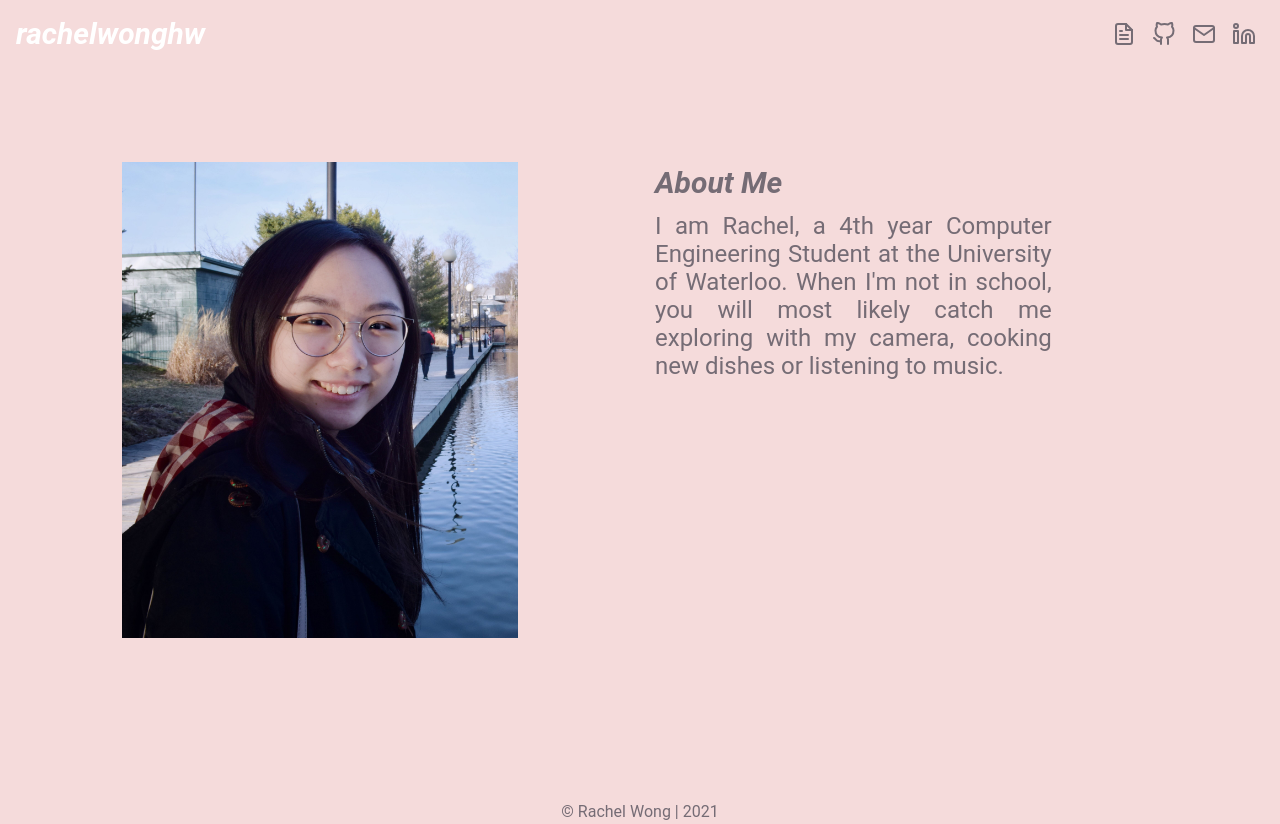
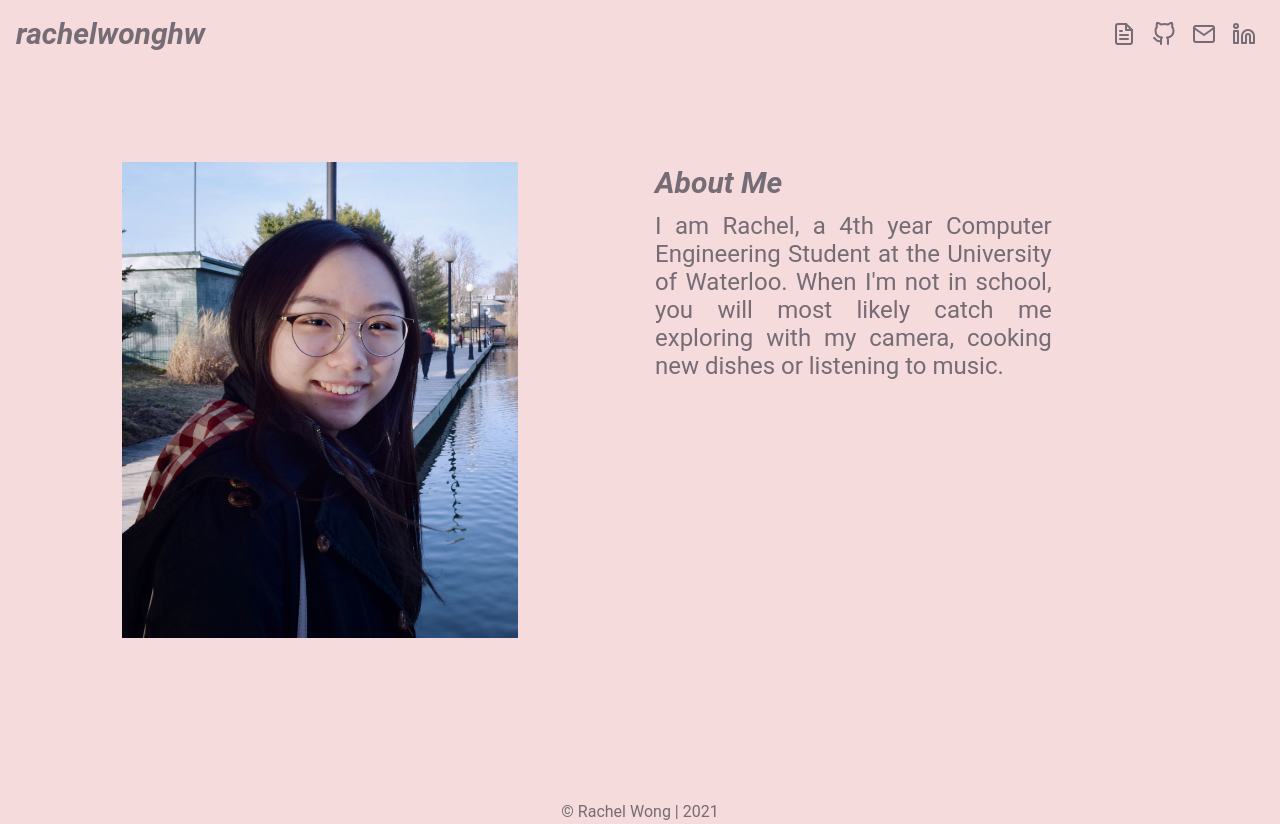
Before and after one commit to rachelwonghw/rachelwonghw.github.io, a React (Create React App) app: page / in a window 1280 px wide. Built offline with nearby package versions, Linux system fonts and the light colour scheme.

Commit message:
overwriting color for navbrand

```diff
--- a/src/styles/Header.scss
+++ b/src/styles/Header.scss
@@ -4,7 +4,7 @@
     font-weight: bold;
     font-size: 30px;
     line-height: 42px;
-    color: #756c75;
+    color: #756c75 !important;
   }
 
   &-link {
```
